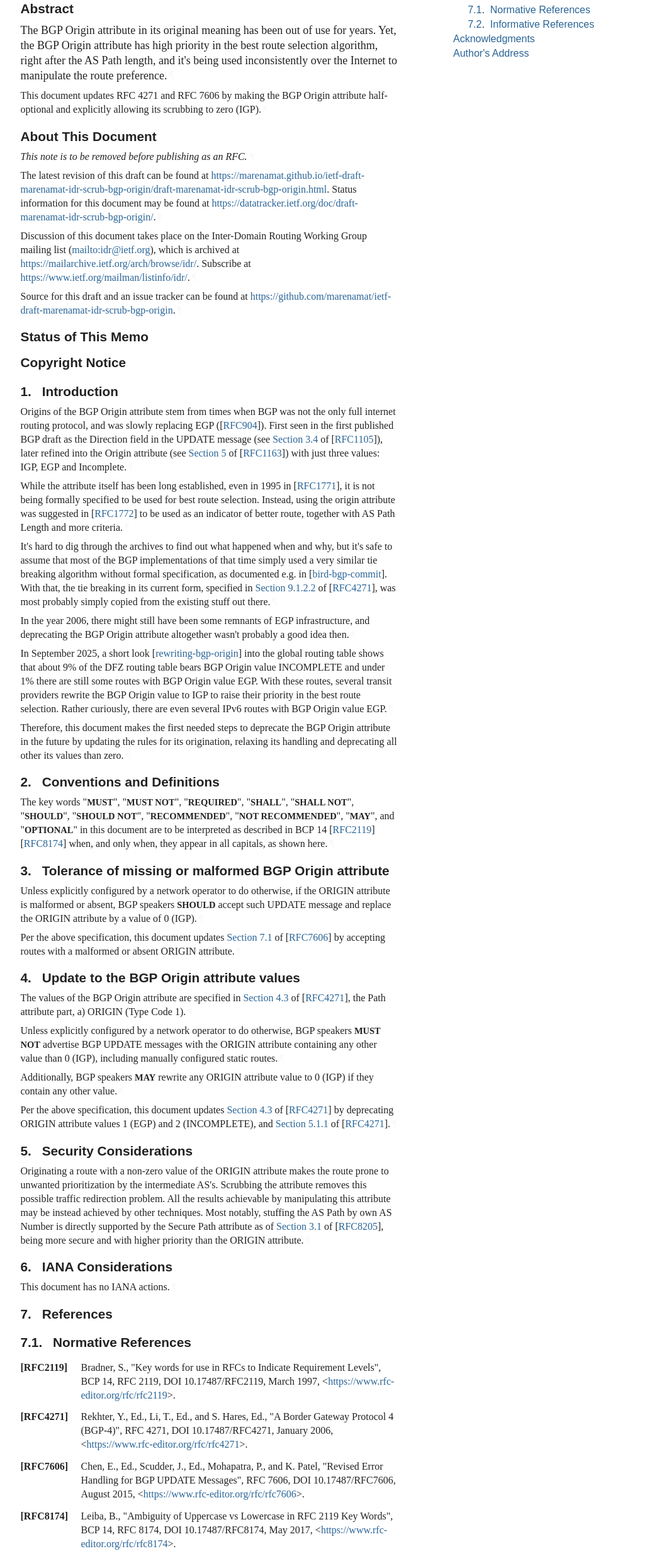
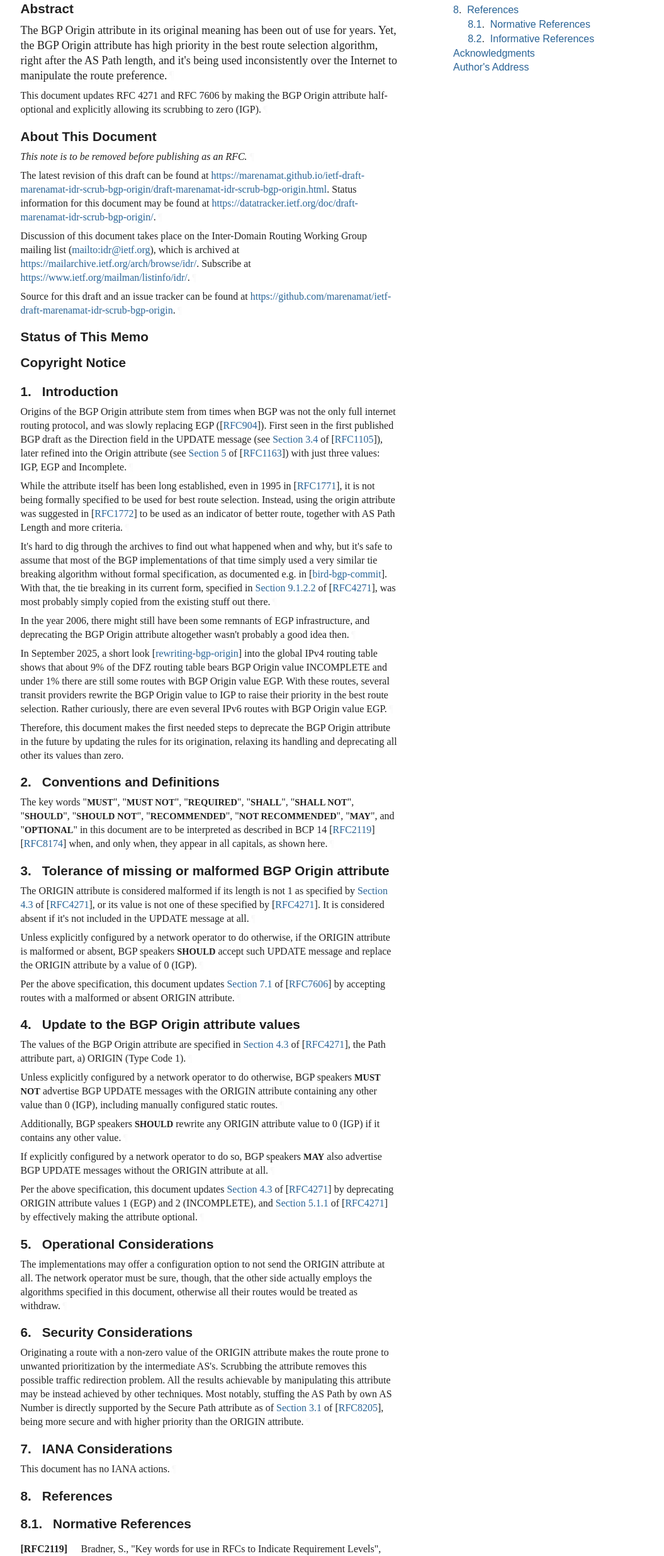
Before and after one commit to marenamat/ietf-draft-marenamat-idr-scrub-bgp-origin, a plain HTML site: page draft-marenamat-idr-scrub-bgp-origin.html in a window 1280 px wide. Shown: the part 329-2800 px from the top of the page at 63% size, without its empty margins (92-1147 px from the left). Drawn offline with Linux system fonts and the light colour scheme; a web font is replaced by a local one.

Commit message:
Script updating gh-pages from b6a28a8. [ci skip]

```diff
--- a/draft-marenamat-idr-scrub-bgp-origin.html
+++ b/draft-marenamat-idr-scrub-bgp-origin.html
@@ -1171,27 +1171,30 @@ half-optional and explicitly allowing its scrubbing to zero (IGP).<a href="#sect
             <p id="section-toc.1-1.4.1"><a href="#section-4" class="auto internal xref">4</a>.  <a href="#name-update-to-the-bgp-origin-at" class="internal xref">Update to the BGP Origin attribute values</a></p>
 </li>
           <li class="compact toc ulBare ulEmpty" id="section-toc.1-1.5">
-            <p id="section-toc.1-1.5.1"><a href="#section-5" class="auto internal xref">5</a>.  <a href="#name-security-considerations" class="internal xref">Security Considerations</a></p>
+            <p id="section-toc.1-1.5.1"><a href="#section-5" class="auto internal xref">5</a>.  <a href="#name-operational-considerations" class="internal xref">Operational Considerations</a></p>
 </li>
           <li class="compact toc ulBare ulEmpty" id="section-toc.1-1.6">
-            <p id="section-toc.1-1.6.1"><a href="#section-6" class="auto internal xref">6</a>.  <a href="#name-iana-considerations" class="internal xref">IANA Considerations</a></p>
+            <p id="section-toc.1-1.6.1"><a href="#section-6" class="auto internal xref">6</a>.  <a href="#name-security-considerations" class="internal xref">Security Considerations</a></p>
 </li>
           <li class="compact toc ulBare ulEmpty" id="section-toc.1-1.7">
-            <p id="section-toc.1-1.7.1"><a href="#section-7" class="auto internal xref">7</a>.  <a href="#name-references" class="internal xref">References</a></p>
+            <p id="section-toc.1-1.7.1"><a href="#section-7" class="auto internal xref">7</a>.  <a href="#name-iana-considerations" class="internal xref">IANA Considerations</a></p>
+</li>
+          <li class="compact toc ulBare ulEmpty" id="section-toc.1-1.8">
+            <p id="section-toc.1-1.8.1"><a href="#section-8" class="auto internal xref">8</a>.  <a href="#name-references" class="internal xref">References</a></p>
 <ul class="compact toc ulBare ulEmpty">
-<li class="compact toc ulBare ulEmpty" id="section-toc.1-1.7.2.1">
-                <p id="section-toc.1-1.7.2.1.1"><a href="#section-7.1" class="auto internal xref">7.1</a>.  <a href="#name-normative-references" class="internal xref">Normative References</a></p>
+<li class="compact toc ulBare ulEmpty" id="section-toc.1-1.8.2.1">
+                <p id="section-toc.1-1.8.2.1.1"><a href="#section-8.1" class="auto internal xref">8.1</a>.  <a href="#name-normative-references" class="internal xref">Normative References</a></p>
 </li>
-              <li class="compact toc ulBare ulEmpty" id="section-toc.1-1.7.2.2">
-                <p id="section-toc.1-1.7.2.2.1"><a href="#section-7.2" class="auto internal xref">7.2</a>.  <a href="#name-informative-references" class="internal xref">Informative References</a></p>
+              <li class="compact toc ulBare ulEmpty" id="section-toc.1-1.8.2.2">
+                <p id="section-toc.1-1.8.2.2.1"><a href="#section-8.2" class="auto internal xref">8.2</a>.  <a href="#name-informative-references" class="internal xref">Informative References</a></p>
 </li>
             </ul>
 </li>
-          <li class="compact toc ulBare ulEmpty" id="section-toc.1-1.8">
-            <p id="section-toc.1-1.8.1"><a href="#appendix-A" class="auto internal xref"></a><a href="#name-acknowledgments" class="internal xref">Acknowledgments</a></p>
+          <li class="compact toc ulBare ulEmpty" id="section-toc.1-1.9">
+            <p id="section-toc.1-1.9.1"><a href="#appendix-A" class="auto internal xref"></a><a href="#name-acknowledgments" class="internal xref">Acknowledgments</a></p>
 </li>
-          <li class="compact toc ulBare ulEmpty" id="section-toc.1-1.9">
-            <p id="section-toc.1-1.9.1"><a href="#appendix-B" class="auto internal xref"></a><a href="#name-authors-address" class="internal xref">Author's Address</a></p>
+          <li class="compact toc ulBare ulEmpty" id="section-toc.1-1.10">
+            <p id="section-toc.1-1.10.1"><a href="#appendix-B" class="auto internal xref"></a><a href="#name-authors-address" class="internal xref">Author's Address</a></p>
 </li>
         </ul>
 </nav>
@@ -1220,7 +1223,7 @@ current form, specified in <span><a href="https://rfc-editor.org/rfc/rfc4271#sec
 simply copied from the existing stuff out there.<a href="#section-1-3" class="pilcrow">¶</a></p>
 <p id="section-1-4">In the year 2006, there might still have been some remnants of EGP infrastructure,
 and deprecating the BGP Origin attribute altogether wasn't probably a good idea then.<a href="#section-1-4" class="pilcrow">¶</a></p>
-<p id="section-1-5">In September 2025, a short look <span>[<a href="#rewriting-bgp-origin" class="cite xref">rewriting-bgp-origin</a>]</span> into the global routing table
+<p id="section-1-5">In September 2025, a short look <span>[<a href="#rewriting-bgp-origin" class="cite xref">rewriting-bgp-origin</a>]</span> into the global IPv4 routing table
 shows that about 9% of the DFZ routing table bears BGP Origin value INCOMPLETE
 and under 1% there are still some routes with BGP Origin value EGP. With these routes,
 several transit providers rewrite the BGP Origin value to IGP to raise their priority
@@ -1247,13 +1250,17 @@ appear in all capitals, as shown here.<a href="#section-2-1" class="pilcrow">¶<
       <h2 id="name-tolerance-of-missing-or-mal">
 <a href="#section-3" class="section-number selfRef">3. </a><a href="#name-tolerance-of-missing-or-mal" class="section-name selfRef">Tolerance of missing or malformed BGP Origin attribute</a>
       </h2>
-<p id="section-3-1">Unless explicitly configured by a network operator to do otherwise,
+<p id="section-3-1">The ORIGIN attribute is considered malformed if its length is not 1
+as specified by <span><a href="https://rfc-editor.org/rfc/rfc4271#section-4.3" class="relref">Section 4.3</a> of [<a href="#RFC4271" class="cite xref">RFC4271</a>]</span>, or its value is not one of these
+specified by <span>[<a href="#RFC4271" class="cite xref">RFC4271</a>]</span>. It is considered absent if it's not included in the
+UPDATE message at all.<a href="#section-3-1" class="pilcrow">¶</a></p>
+<p id="section-3-2">Unless explicitly configured by a network operator to do otherwise,
 if the ORIGIN attribute is malformed or absent, BGP speakers <span class="bcp14">SHOULD</span>
 accept such UPDATE message and replace the ORIGIN attribute
-by a value of 0 (IGP).<a href="#section-3-1" class="pilcrow">¶</a></p>
-<p id="section-3-2">Per the above specification, this document updates
+by a value of 0 (IGP).<a href="#section-3-2" class="pilcrow">¶</a></p>
+<p id="section-3-3">Per the above specification, this document updates
 <span><a href="https://rfc-editor.org/rfc/rfc7606#section-7.1" class="relref">Section 7.1</a> of [<a href="#RFC7606" class="cite xref">RFC7606</a>]</span>
-by accepting routes with a malformed or absent ORIGIN attribute.<a href="#section-3-2" class="pilcrow">¶</a></p>
+by accepting routes with a malformed or absent ORIGIN attribute.<a href="#section-3-3" class="pilcrow">¶</a></p>
 </section>
 </div>
 <div id="update-to-the-bgp-origin-attribute-values">
@@ -1267,44 +1274,57 @@ by accepting routes with a malformed or absent ORIGIN attribute.<a href="#sectio
 BGP speakers <span class="bcp14">MUST NOT</span> advertise BGP UPDATE messages with the ORIGIN
 attribute containing any other value than 0 (IGP), including manually
 configured static routes.<a href="#section-4-2" class="pilcrow">¶</a></p>
-<p id="section-4-3">Additionally, BGP speakers <span class="bcp14">MAY</span> rewrite any ORIGIN attribute value
-to 0 (IGP) if they contain any other value.<a href="#section-4-3" class="pilcrow">¶</a></p>
-<p id="section-4-4">Per the above specification, this document updates <span><a href="https://rfc-editor.org/rfc/rfc4271#section-4.3" class="relref">Section 4.3</a> of [<a href="#RFC4271" class="cite xref">RFC4271</a>]</span> by
-deprecating ORIGIN attribute values 1 (EGP) and 2 (INCOMPLETE), and
-<span><a href="https://rfc-editor.org/rfc/rfc4271#section-5.1.1" class="relref">Section 5.1.1</a> of [<a href="#RFC4271" class="cite xref">RFC4271</a>]</span>.<a href="#section-4-4" class="pilcrow">¶</a></p>
+<p id="section-4-3">Additionally, BGP speakers <span class="bcp14">SHOULD</span> rewrite any ORIGIN attribute value
+to 0 (IGP) if it contains any other value.<a href="#section-4-3" class="pilcrow">¶</a></p>
+<p id="section-4-4">If explicitly configured by a network operator to do so, BGP speakers
+<span class="bcp14">MAY</span> also advertise BGP UPDATE messages without the ORIGIN attribute at all.<a href="#section-4-4" class="pilcrow">¶</a></p>
+<p id="section-4-5">Per the above specification, this document updates <span><a href="https://rfc-editor.org/rfc/rfc4271#section-4.3" class="relref">Section 4.3</a> of [<a href="#RFC4271" class="cite xref">RFC4271</a>]</span>
+by deprecating ORIGIN attribute values 1 (EGP) and 2 (INCOMPLETE), and
+<span><a href="https://rfc-editor.org/rfc/rfc4271#section-5.1.1" class="relref">Section 5.1.1</a> of [<a href="#RFC4271" class="cite xref">RFC4271</a>]</span> by effectively making the attribute optional.<a href="#section-4-5" class="pilcrow">¶</a></p>
+</section>
+</div>
+<div id="operational-considerations">
+<section id="section-5">
+      <h2 id="name-operational-considerations">
+<a href="#section-5" class="section-number selfRef">5. </a><a href="#name-operational-considerations" class="section-name selfRef">Operational Considerations</a>
+      </h2>
+<p id="section-5-1">The implementations may offer a configuration option to not send the ORIGIN
+attribute at all. The network operator must be sure, though, that the other
+side actually employs the algorithms specified in this document, otherwise
+all their routes would be treated as withdraw.<a href="#section-5-1" class="pilcrow">¶</a></p>
 </section>
 </div>
 <div id="security-considerations">
-<section id="section-5">
+<section id="section-6">
       <h2 id="name-security-considerations">
-<a href="#section-5" class="section-number selfRef">5. </a><a href="#name-security-considerations" class="section-name selfRef">Security Considerations</a>
+<a href="#section-6" class="section-number selfRef">6. </a><a href="#name-security-considerations" class="section-name selfRef">Security Considerations</a>
       </h2>
-<p id="section-5-1">Originating a route with a non-zero value of the ORIGIN attribute makes
+<p id="section-6-1">Originating a route with a non-zero value of the ORIGIN attribute makes
 the route prone to unwanted prioritization by the intermediate AS's.
 Scrubbing the attribute removes this possible traffic redirection problem.
 All the results achievable by manipulating this attribute may be instead achieved
 by other techniques. Most notably, stuffing the AS Path by own AS Number is
 directly supported by the Secure Path attribute as of <span><a href="https://rfc-editor.org/rfc/rfc8205#section-3.1" class="relref">Section 3.1</a> of [<a href="#RFC8205" class="cite xref">RFC8205</a>]</span>,
-being more secure and with higher priority than the ORIGIN attribute.<a href="#section-5-1" class="pilcrow">¶</a></p>
+being more secure and with higher priority than the ORIGIN attribute.<a href="#section-6-1" class="pilcrow">¶</a></p>
 </section>
 </div>
 <div id="iana-considerations">
-<section id="section-6">
+<section id="section-7">
       <h2 id="name-iana-considerations">
-<a href="#section-6" class="section-number selfRef">6. </a><a href="#name-iana-considerations" class="section-name selfRef">IANA Considerations</a>
+<a href="#section-7" class="section-number selfRef">7. </a><a href="#name-iana-considerations" class="section-name selfRef">IANA Considerations</a>
       </h2>
-<p id="section-6-1">This document has no IANA actions.<a href="#section-6-1" class="pilcrow">¶</a></p>
+<p id="section-7-1">This document has no IANA actions.<a href="#section-7-1" class="pilcrow">¶</a></p>
 </section>
 </div>
 <div id="sec-combined-references">
-<section id="section-7">
+<section id="section-8">
       <h2 id="name-references">
-<a href="#section-7" class="section-number selfRef">7. </a><a href="#name-references" class="section-name selfRef">References</a>
+<a href="#section-8" class="section-number selfRef">8. </a><a href="#name-references" class="section-name selfRef">References</a>
       </h2>
 <div id="sec-normative-references">
-<section id="section-7.1">
+<section id="section-8.1">
         <h3 id="name-normative-references">
-<a href="#section-7.1" class="section-number selfRef">7.1. </a><a href="#name-normative-references" class="section-name selfRef">Normative References</a>
+<a href="#section-8.1" class="section-number selfRef">8.1. </a><a href="#name-normative-references" class="section-name selfRef">Normative References</a>
         </h3>
 <dl class="references">
 <dt id="RFC2119">[RFC2119]</dt>
@@ -1327,9 +1347,9 @@ being more secure and with higher priority than the ORIGIN attribute.<a href="#s
 </section>
 </div>
 <div id="sec-informative-references">
-<section id="section-7.2">
+<section id="section-8.2">
         <h3 id="name-informative-references">
-<a href="#section-7.2" class="section-number selfRef">7.2. </a><a href="#name-informative-references" class="section-name selfRef">Informative References</a>
+<a href="#section-8.2" class="section-number selfRef">8.2. </a><a href="#name-informative-references" class="section-name selfRef">Informative References</a>
         </h3>
 <dl class="references">
 <dt id="bird-bgp-commit">[bird-bgp-commit]</dt>
```
Also changed, not shown: draft-marenamat-idr-scrub-bgp-origin.txt.
